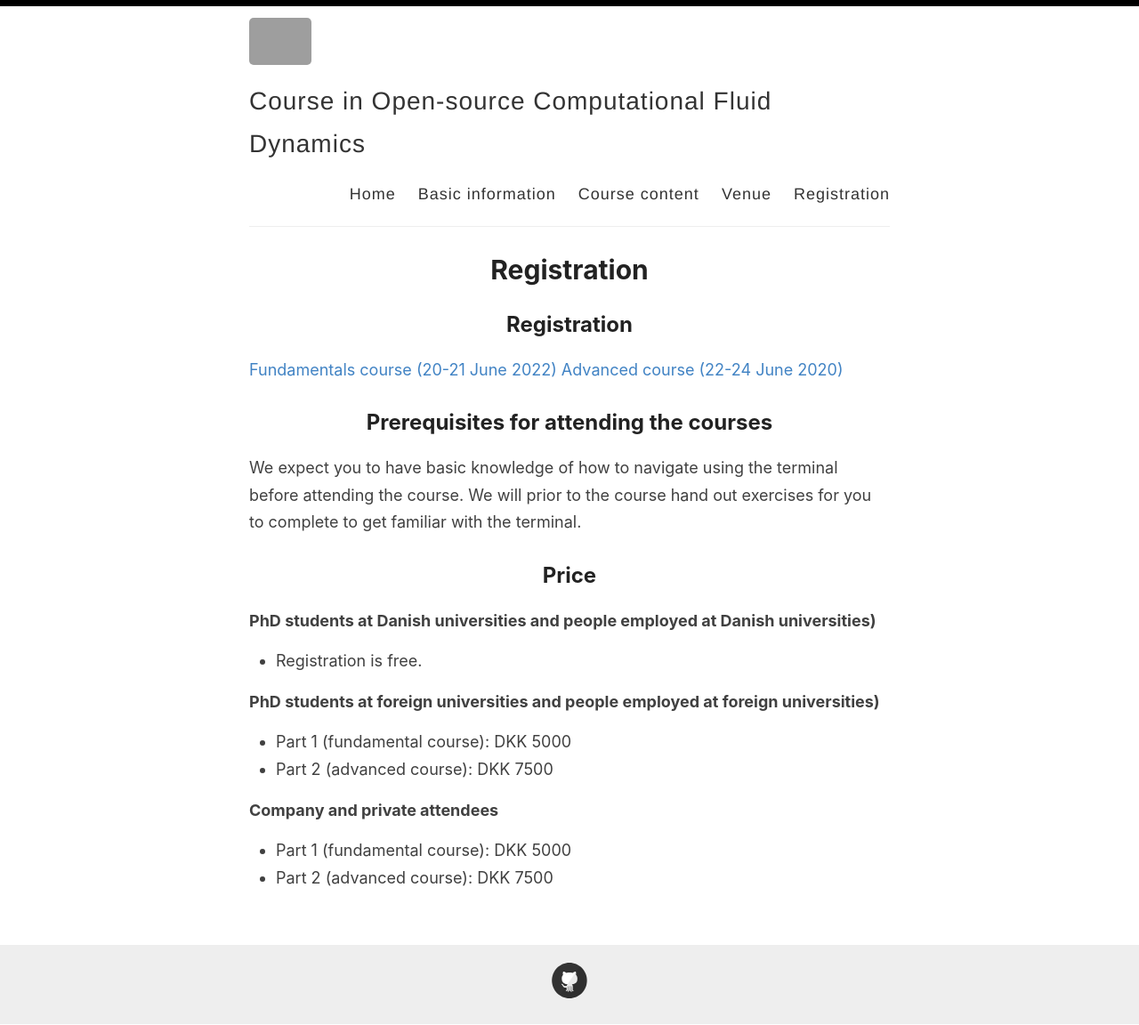
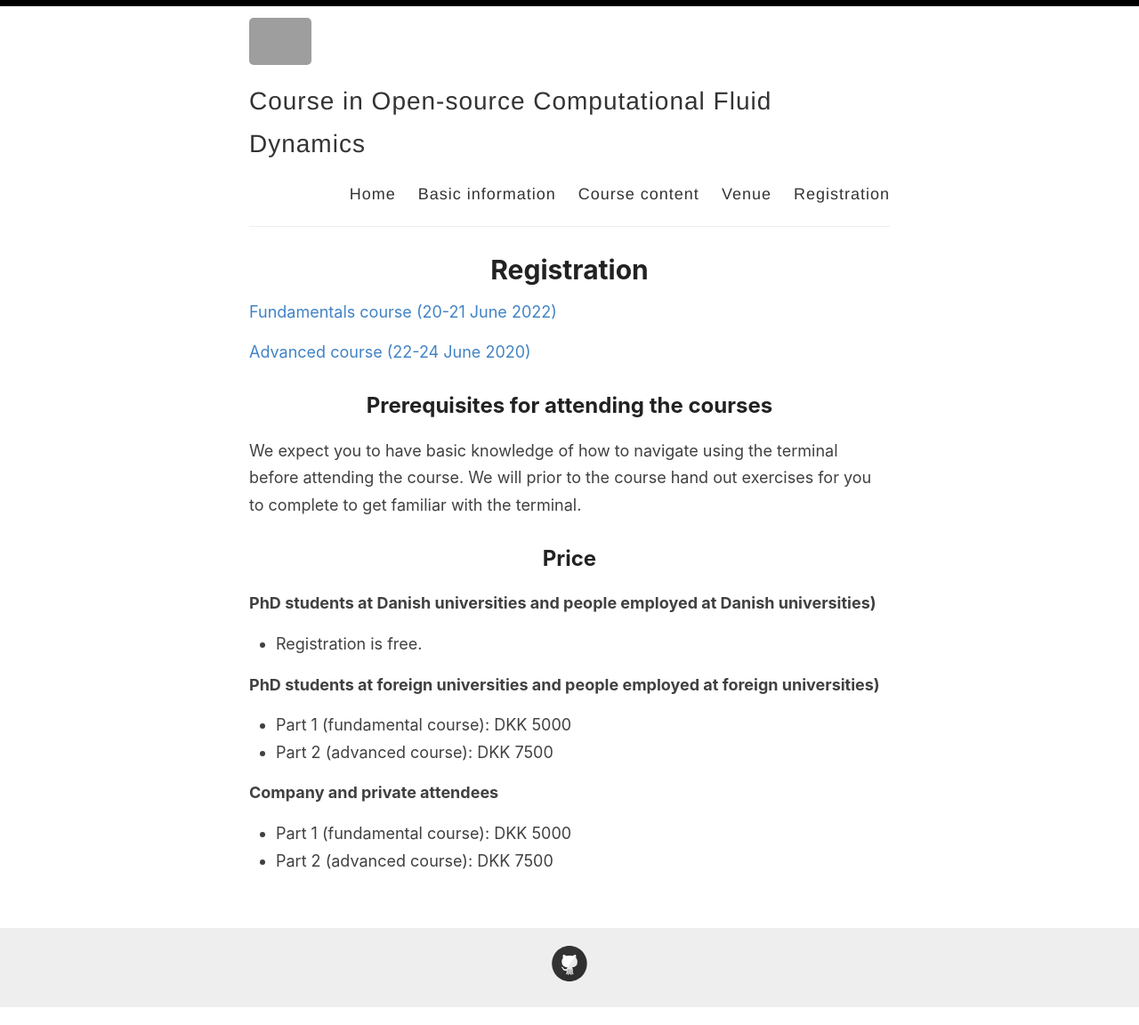
Before and after one commit to OpenSourceCFDCourse/opensourcecfdcourse.github.io, a Jekyll site: the page built from _pages/registration.md, in a window 1280 px wide. Shown: the whole page at 89% size. Built offline with Jekyll 4.4.1, drawn with Linux system fonts in a browser that asks for light colours; grey boxes are pictures that could not be loaded.

Commit message:
Updated _pages

```diff
--- a/_pages/registration.md
+++ b/_pages/registration.md
@@ -4,9 +4,8 @@ permalink: /registration/
 title: Registration
 ---
 
-## Registration
+[Fundamentals course (20-21 June 2022)]()
 
-[Fundamentals course (20-21 June 2022)]()
 [Advanced course (22-24 June 2020)]()
 
 ## Prerequisites for attending the courses
```
Also changed, not shown: _pages/course-content.md (+1 -3 lines).
